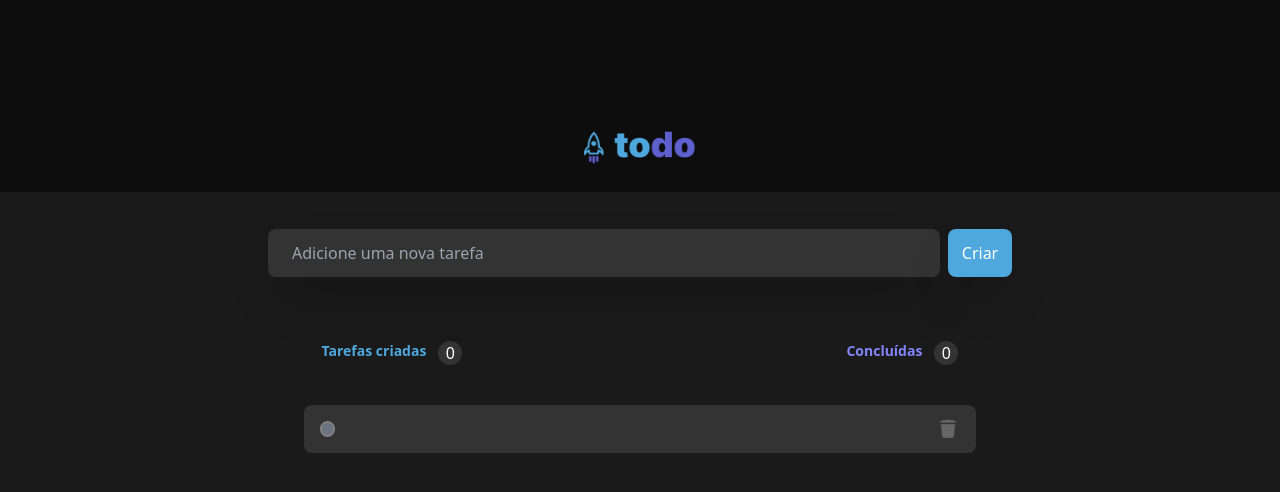
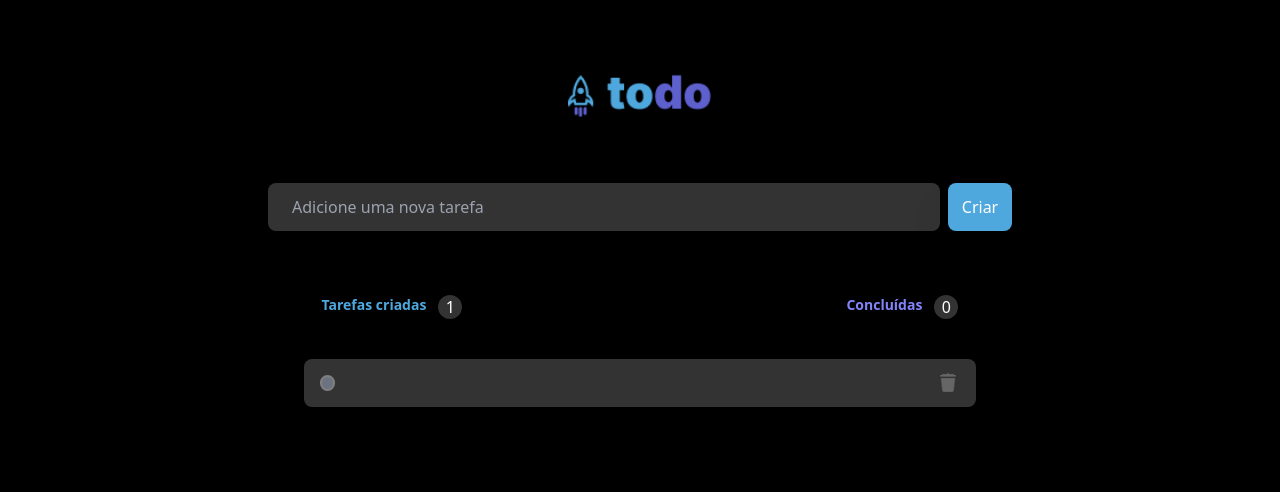
Before and after one commit to Carolthe/lista-mobile, a React (Vite) app in the folder todo-list/: page / in a window 1280 px wide. Both pictures are taken after a click on the button "Criar". Shown: the top 492 px of the page. Built offline with nearby package versions, Linux system fonts and the light colour scheme.

Commit message:
todo-list

```diff
--- a/todo-list/src/App.css
+++ b/todo-list/src/App.css
@@ -4,5 +4,5 @@
 }
 
 body{
-    background-color: #1A1A1A ;
+    background-color: #000000 ;
 }
--- a/todo-list/src/App.jsx
+++ b/todo-list/src/App.jsx
@@ -6,7 +6,8 @@ import Primary from './Primary'
 function App() {
   return (
     <div>
-      <Header />
+      <Header
+ />
 
     </div>
   )
--- a/todo-list/src/Header.jsx
+++ b/todo-list/src/Header.jsx
@@ -16,9 +16,9 @@ export default function Header (){
     },[adicionarInputs])
 
     return(
-        <div className="flex flex-col justify-center items-center bg-gray-700 h-48 w-full ">
+        <div className="flex flex-col justify-center items-center w-full ">
            <div></div>
-             <img className="w-28 mt-96" src={Logo} alt="logo" />
+             <img className="w-36 mt-16" src={Logo} alt="logo" />
              <div className="mt-16">
                 <input className="w-64 px-6 rounded-lg bg-gray-400 shadow-2xl text-white h-10 sm:w-screen max-w-2xl sm:h-12 "
                 placeholder="Adicione uma nova tarefa"
@@ -32,7 +32,7 @@ export default function Header (){
             </div>
             <div className="flex justify-center mt-16  ">
                 <h4 className="text-sky text-sm font-bold ">Tarefas criadas</h4>
-                <button className="bg-gray-400 text-white mr-16 sm:mr-96 ml-3 w-6 rounded-full">0</button>
+                <button className="bg-gray-400 text-white mr-16 sm:mr-96 ml-3 w-6 rounded-full">{adicionarInputs.length}</button>
             <div>
                 <div className="flex">
                     <h4 className="text-purple text-sm font-bold " >Concluídas</h4>
@@ -45,6 +45,7 @@ export default function Header (){
                adicionarInputs.map ((taskDoInput, i)=> <Tasks teste={taskDoInput} key={`${taskDoInput} ${i}`}/> )
             }
         </div>
+
             { adicionarInputs.length === 0 && (
         <Primary />
    )}
--- a/todo-list/src/components/Tasks.jsx
+++ b/todo-list/src/components/Tasks.jsx
@@ -2,7 +2,7 @@ import Delete from "../img/Delete.png"
 
 export default function Tasks (props){
     return(
-        <div className="flex items-center gap-10 flex-col mt-10">
+        <div className="flex items-center flex-col mt-10">
         <div className=" w-80 sm:w-screen sm:max-w-2xl rounded-lg h-12 bg-gray-400 flex items-center px-4 justify-between">
         <button type="checkbox" className="bg-gray-500 border-2 border-gray-300 w-4 h-4 rounded-full  "></button>
         <p className="text-white px-4 w-full ">{props.teste}</p>
```
